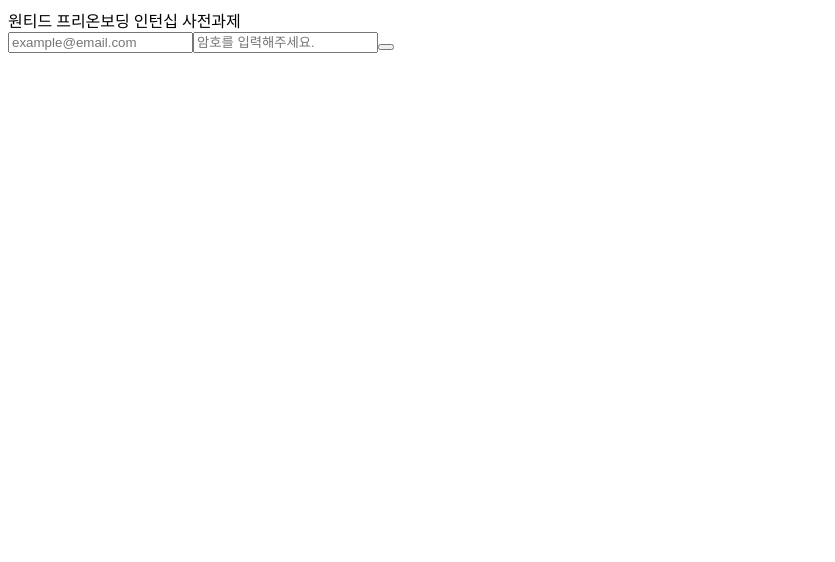
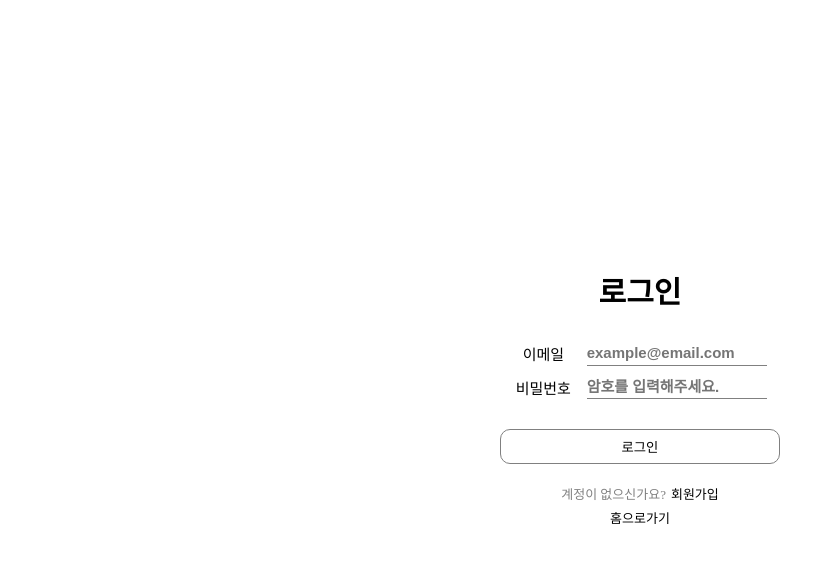
Before and after one commit to TaekJinJang/wanted-pre-onboarding-frontend, a React (Create React App) app: page /signin in a window 1280 px wide. Shown: the top 562 px of the page, without its empty margins (0-835 px from the left). Built offline with nearby package versions, Linux system fonts and the light colour scheme.

Commit message:
style :: styled-components 로 로그,메인 페이지 스타일 적용

```diff
--- a/package.json
+++ b/package.json
@@ -14,6 +14,7 @@
     "react-dom": "^18.2.0",
     "react-router-dom": "^6.14.2",
     "react-scripts": "5.0.1",
+    "styled-components": "^6.0.5",
     "typescript": "^4.9.5",
     "web-vitals": "^2.1.4"
   },
--- a/src/App.tsx
+++ b/src/App.tsx
@@ -4,10 +4,12 @@ import SignIn from './pages/SignIn';
 import SignUp from './pages/SignUp';
 import Todo from './pages/Todo';
 import { BrowserRouter, Route, Routes } from 'react-router-dom';
+import { GlobalStyle } from './UI/GlobalStyle';
 
 function App() {
   return (
     <>
+      <GlobalStyle />
       <BrowserRouter>
         <Routes>
           <Route path="/" element={<Home />} />
--- /dev/null
+++ b/src/UI/GlobalStyle.tsx
@@ -0,0 +1,45 @@
+import React from 'react';
+import { createGlobalStyle } from 'styled-components';
+
+export const GlobalStyle = createGlobalStyle`
+  * {
+    margin: 0;
+    padding: 0;
+    box-sizing: border-box;
+  }
+
+
+input, button {
+        background-color: transparent;
+        border: none;
+        outline: none;
+        color: inherit;
+    }
+
+input {
+    font-family: "Gowun Dodum", sans-serif;
+    ::placeholder{
+        font-size: 16px;
+        color: #d3d3d3;
+    }
+
+}
+
+button {
+    font-family: "Gowun Dodum", sans-serif;
+    cursor: pointer;
+}
+
+a {
+    color: inherit;
+    text-decoration: none;
+}
+
+ol, ul, li {
+    list-style: none;
+    margin: 0;
+    padding: 0;
+}
+
+
+`;
--- /dev/null
+++ b/src/UI/HomeStyle.tsx
@@ -0,0 +1,37 @@
+import styled from 'styled-components';
+
+export const HomeStyle = {
+  Container: styled.div`
+    display: flex;
+    justify-content: center;
+    align-items: center;
+    flex-direction: column;
+    height: 100vh;
+  `,
+
+  TitleDiv: styled.div`
+    font-size: 45px;
+    font-weight: 800;
+  `,
+
+  ButtonContainer: styled.div`
+    display: flex;
+    justify-content: space-between;
+
+    margin-top: 50px;
+    width: 150px;
+  `,
+
+  SignButton: styled.button`
+    &:hover {
+      background-color: black;
+      transition: 0.7s;
+    }
+
+    background-color: blueviolet;
+    margin: 0 5px;
+    color: white;
+    width: 80px;
+    height: 50px;
+  `,
+};
--- /dev/null
+++ b/src/UI/SignStyle.tsx
@@ -0,0 +1,65 @@
+import styled from 'styled-components';
+
+export const SignStyle = {
+  SignContainer: styled.div`
+    display: flex;
+    flex-direction: column;
+    height: 100vh;
+    justify-content: center;
+    align-items: center;
+  `,
+  SignLogoSpan: styled.span`
+    margin-bottom: 30px;
+    font-size: 30px;
+    font-weight: 800;
+  `,
+  SignInputContainer: styled.div`
+    display: flex;
+    justify-content: space-evenly;
+    align-items: center;
+    margin-bottom: 10px;
+    width: 280px;
+
+    span {
+      width: 60px;
+      font-size: 15px;
+      text-align: center;
+    }
+
+    input {
+      width: 180px;
+      font-size: 15px;
+      font-weight: 600;
+      line-height: 1.5;
+      border-bottom: 1px solid gray;
+    }
+  `,
+  SignButton: styled.button`
+    margin: 20px 0;
+    width: 100%;
+    height: 35px;
+    border: 1px solid gray;
+    border-radius: 10px;
+    :disabled {
+      background-color: #b8b8b8;
+      cursor: not-allowed;
+      transition: 0.1s ease-in-out;
+    }
+    transition: 0.1s ease-in-out;
+  `,
+  SignDescContainer: styled.div`
+    display: flex;
+    justify-content: center;
+    margin-bottom: 5px;
+    font-size: 13px;
+    gap: 5px;
+    span {
+      color: gray;
+    }
+    a {
+      :hover {
+        text-decoration: underline;
+      }
+    }
+  `,
+};
--- a/src/pages/Home.tsx
+++ b/src/pages/Home.tsx
@@ -1,13 +1,22 @@
 import React from 'react';
 import { useNavigate } from 'react-router-dom';
+import { HomeStyle as S } from '../UI/HomeStyle';
 
 function Home() {
   const navigate = useNavigate();
   return (
     <>
-      <div>원티드 프리온보딩 인턴십 사전과제</div>
-      <button onClick={() => navigate('/signin')}>로그인</button>
-      <button onClick={() => navigate('/signup')}>회원가입</button>
+      <S.Container>
+        <S.TitleDiv>원티드 프리온보딩 인턴십 사전과제</S.TitleDiv>
+        <S.ButtonContainer>
+          <S.SignButton onClick={() => navigate('/signin')}>
+            로그인
+          </S.SignButton>
+          <S.SignButton onClick={() => navigate('/signup')}>
+            회원가입
+          </S.SignButton>
+        </S.ButtonContainer>
+      </S.Container>
     </>
   );
 }
--- a/src/pages/SignIn.tsx
+++ b/src/pages/SignIn.tsx
@@ -1,20 +1,39 @@
 import React from 'react';
+import { SignStyle as S } from '../UI/SignStyle';
+import { Link } from 'react-router-dom';
 
 function SignIn() {
   return (
     <>
-      <div>원티드 프리온보딩 인턴십 사전과제</div>
+      <S.SignContainer>
+        <S.SignLogoSpan>로그인</S.SignLogoSpan>
+        <div>
+          <S.SignInputContainer>
+            <span>이메일</span>
             <input
               placeholder="example@email.com"
               type="email"
               data-testid="email-input"
             />
+          </S.SignInputContainer>
+          <S.SignInputContainer>
+            <span>비밀번호</span>
             <input
               placeholder="암호를 입력해주세요."
               type="password"
               data-testid="password-input"
             />
-      <button data-testid="signin-button" />
+          </S.SignInputContainer>
+          <S.SignButton data-testid="signin-button"> 로그인 </S.SignButton>
+          <S.SignDescContainer>
+            <span>계정이 없으신가요?</span>
+            <Link to="/signup">회원가입</Link>
+          </S.SignDescContainer>
+          <S.SignDescContainer>
+            <Link to="/">홈으로가기</Link>
+          </S.SignDescContainer>
+        </div>
+      </S.SignContainer>
     </>
   );
 }
--- a/src/pages/SignUp.tsx
+++ b/src/pages/SignUp.tsx
@@ -1,20 +1,39 @@
 import React from 'react';
+import { SignStyle as S } from '../UI/SignStyle';
+import { Link } from 'react-router-dom';
 
 function SignUp() {
   return (
     <>
-      <div>원티드 프리온보딩 인턴십 사전과제</div>
+      <S.SignContainer>
+        <S.SignLogoSpan>회원가입</S.SignLogoSpan>
+        <div>
+          <S.SignInputContainer>
+            <span>이메일</span>
             <input
               placeholder="example@email.com"
               type="email"
               data-testid="email-input"
             />
+          </S.SignInputContainer>
+          <S.SignInputContainer>
+            <span>비밀번호</span>
             <input
               placeholder="암호를 입력해주세요."
               type="password"
               data-testid="password-input"
             />
-      <button data-testid="signup-button" />
+          </S.SignInputContainer>
+          <S.SignButton data-testid="signin-button"> 로그인 </S.SignButton>
+          <S.SignDescContainer>
+            <span>계정이 있으신가요?</span>
+            <Link to="/signin">로그인</Link>
+          </S.SignDescContainer>
+          <S.SignDescContainer>
+            <Link to="/">홈으로가기</Link>
+          </S.SignDescContainer>
+        </div>
+      </S.SignContainer>
     </>
   );
 }
```
Also changed, not shown: src/logo.svg (deleted), 1 other file (tests, documents, lock files or other folders). Lines whose indentation alone changed are shown as unchanged.
